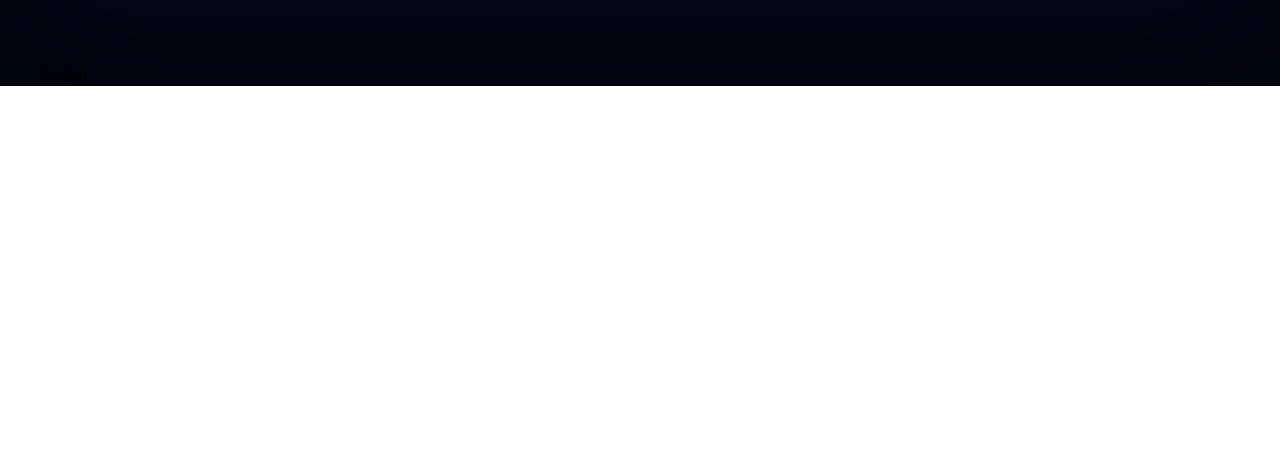
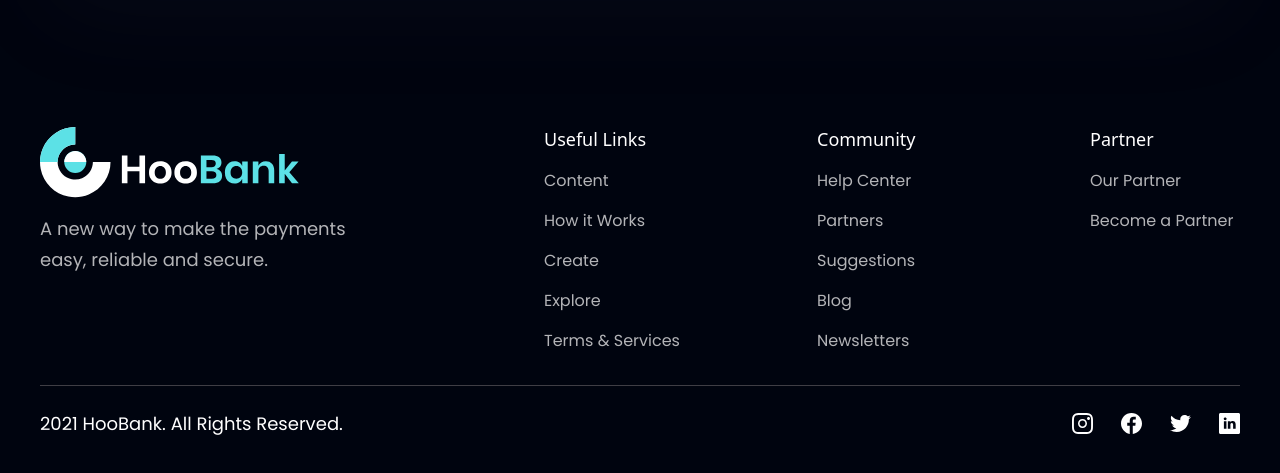
Before and after one commit to Karthik290902/Modern-Bank-Website, a React (Vite) app: page / in a window 1280 px wide. Shown: the part 3906-4379 px from the top of the page. Before the commit the page ends 3992 px from the top, so only its background shows below. Built offline with nearby package versions, Linux system fonts and the light colour scheme.

Commit message:
Footer Section The footer section has been completed

```diff
--- a/src/components/Footer.jsx
+++ b/src/components/Footer.jsx
@@ -1,9 +1,62 @@
-import React from 'react'
+import React from "react";
+import styles from "../style";
+import { logo } from "../assets";
+import { footerLinks, socialMedia } from "../constants";
 
-const Footer = () => {
-  return (
-    <div>Footer</div>
-  )
-}
+const Footer = () => (
+  <section className={`${styles.flexCenter} ${styles.paddingY} flex-col`}>
+    <div className={`${styles.flexStart} md:flex-row flex-col mb-8 w-full`}>
+      <div className="flex-1 flex flex-col justify-start mr-10">
+        <img
+          src={logo}
+          alt="Hoobank"
+          className="w-[260px] h-[72px] object-contain"
+        />
+        <p className={`${styles.paragraph} mt-4 max-w-[310px]`}>
+          A new way to make the payments easy, reliable and secure.
+        </p>
+      </div>
 
-export default Footer
+      <div className="flex-[1.5] w-full flex flex-row justify-between flex-wrap md:mt-0 mt-10">
+        {footerLinks.map((footerLink) => (
+          <div
+            key={footerLink.key}
+            className="flex flex-col ss:my-0 my-4 min-w-[150px]"
+          >
+            <h4 className="font-poppinis font-meedium text-[18px] leading-[27px] text-white">
+              {footerLink.title}
+            </h4>
+            <ul className="list-none mt-4">
+              {footerLink.links.map((link, index) => (
+                <li
+                  key={link.name}
+                  className={`font-poppins font-normal text-[16px] leading-[24px] text-dimWhite hover:text-secondary cursor-pointer ${
+                    index !== footerLink.links.length - 1 ? "mb-4" : "mb-0"
+                  }
+                }`}
+                >
+                  {link.name}
+                </li>
+              ))}
+            </ul>
+          </div>
+        ))}
+      </div>
+    </div>
+
+    <div className="w-full flex justify-between items-center md:flex-row flex-col pt-6 border-t-[1px] border-t-[#3f3e45]">
+      <p className="font-poppins font-normal text-center  text-[18px] leading-[27px] text-white"> 2021 HooBank. All Rights Reserved.</p>
+      <div className="flex flex-row md:mt-0 mt-6">
+                {socialMedia.map((social, index)=>(
+                  <img
+                  key={social.id}
+                  src={social.icon}
+                  alt={social.id}
+                  className={`w-[21px] h-[21px] object-contain cursor-pointer ${index!== socialMedia.length -1? 'mr-7':'mr-0'}`}/>
+                ))}
+      </div>
+    </div>
+  </section>
+);
+
+export default Footer;
```
